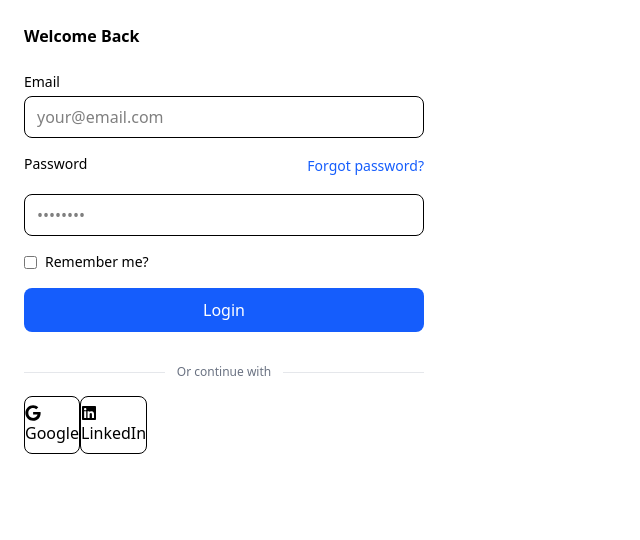
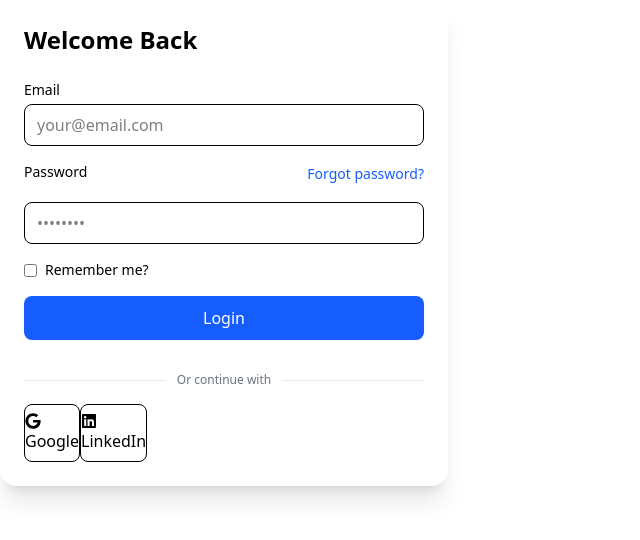
Before and after one commit to alhassandafiri/jobtrackr-frontend, a React (Vite) app: page / in a window 1280 px wide. Shown: the top 540 px of the page, without its empty margins (0-640 px from the left). Built offline with nearby package versions, Linux system fonts and the light colour scheme; no server answers.

Commit message:
refactor .env file and create new import

```diff
--- a/src/components/Login/Login.jsx
+++ b/src/components/Login/Login.jsx
@@ -1,5 +1,7 @@
 import { useState } from "react";
 import { FaGoogle, FaLinkedin } from "react-icons/fa";
+
+const API_BASE = import.meta.env.VITE_API_BASE_URL;
 
 function Login ({onSuccess}) {
 
@@ -11,13 +13,10 @@ function Login ({onSuccess}) {
         setForm(prev => ({ ...prev, [key]: value }));
     }
 
-    console.log("ENV VAR:", import.meta.env.VITE_API_BASE_URL);
-
-
 
     return(
-        <div className="max-w-md w-full bg-white shadow-x1 rounded-2x1 p-6">
-            <h1 className="text-2x1 font-semibold mb-6">
+        <div className="max-w-md w-full bg-white shadow-xl rounded-2xl p-6">
+            <h1 className="text-2xl font-semibold mb-6">
                 Welcome Back
             </h1>
 
```
Also changed, not shown: 1 other file (tests, documents, lock files or other folders).
